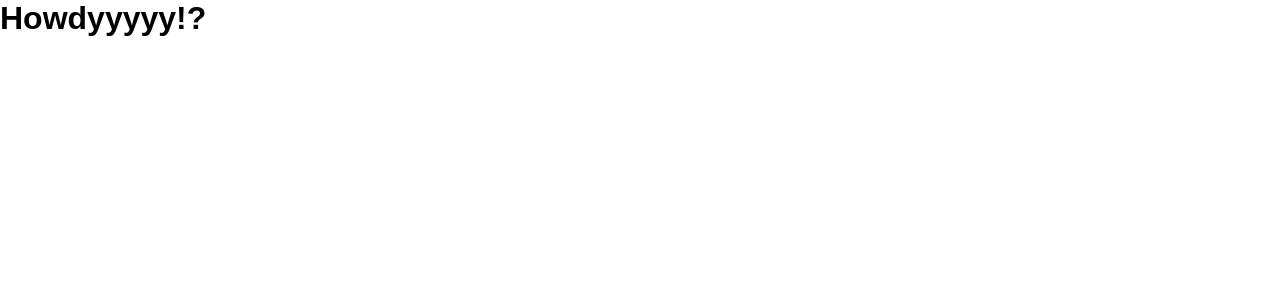
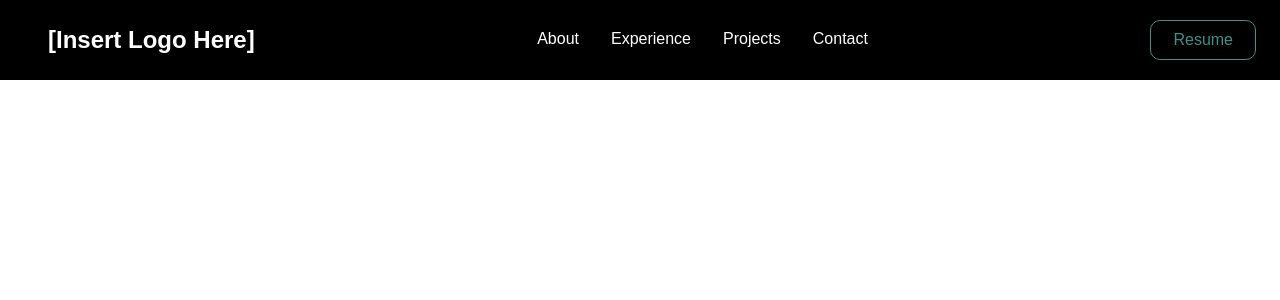
Before and after one commit to nikhil-raina/Personal-Website, a React (Create React App) app: page / in a window 1280 px wide. Shown: the top 300 px of the page. Built offline with nearby package versions, Linux system fonts and the light colour scheme.

Commit message:
Added the NavBar and its components. Need to make them funciton correctly.

```diff
--- a/package.json
+++ b/package.json
@@ -3,12 +3,17 @@
   "version": "0.1.0",
   "private": true,
   "dependencies": {
+    "@react-icons/all-files": "^4.1.0",
     "@testing-library/jest-dom": "^5.11.4",
     "@testing-library/react": "^11.1.0",
     "@testing-library/user-event": "^12.1.10",
     "react": "^17.0.2",
     "react-dom": "^17.0.2",
+    "react-icons": "^4.2.0",
+    "react-router-dom": "^5.2.0",
     "react-scripts": "4.0.3",
+    "react-scroll": "^1.8.2",
+    "styled-components": "^5.3.0",
     "web-vitals": "^1.0.1"
   },
   "scripts": {
--- a/src/App.js
+++ b/src/App.js
@@ -1,10 +1,13 @@
 import './App.css';
+import Navbar from './components/NavBar';
+import {BrowserRouter as Router} from 'react-router-dom'
+
 
 function App() {
   return (
-    <div className="App">
-      <h1>Howdyyyyy!?</h1>
-    </div>
+    <Router>
+      <Navbar/>
+    </Router>
   );
 }
 
--- /dev/null
+++ b/src/components/NavBar/NavBarElements.js
@@ -0,0 +1,115 @@
+import styled from 'styled-components'
+import {Link as LinkRouter} from 'react-router-dom'
+import {Link as LinkScroll} from 'react-scroll'
+
+export const Nav = styled.nav`
+  background: #000;
+  height: 80px;
+  ${'' /* margin-top: -80px; */}
+  display: flex;
+  justify-content: center;
+  align-items: center;
+  position: sticky;
+  top: 0;
+  z-index: 10;
+
+  @media screen and (max-width: 960px) {
+    transition: 0.8s all ease;
+  }
+`;
+
+export const NavBarContainer = styled.div`
+  display: flex;
+  justify-content: space-between;
+  height: 80px;
+  z-index: 1;
+  width: 100%;
+  padding: 0 24px;
+  max-width: 3000px;
+`;
+
+export const NavLogo = styled(LinkRouter)`
+  color: #fff;
+  justify-self: flex-start;
+  cursor: pointer;
+  font-size: 1.5rem;
+  display: flex;
+  align-items: center;
+  margin-left: 24px;
+  font-weight: bold;
+  text-decoration: none;
+`;
+
+export const MobileIcon = styled.div`
+  display: none;
+
+  @media screen and (max-width : 768px) {
+    display: block;
+    position: absolute;
+    top: 0;
+    right:0;
+    transform: translate(-100%, 60%);
+    font-size: 1.8rem;
+    cursor: pointer;
+    color: #fff;
+  }
+`;
+
+export const NavMenu = styled.ul`
+  display: flex;
+  align-items: center;
+  list-style: none;
+  text-align: center;
+  ${'' /* margin-right: -22px; */}
+
+  @media screen and (max-width: 768px) {
+    display: none;
+  }
+`;
+
+export const NavItem = styled.li`
+  height: 20px;
+`;
+
+
+export const NavLinks = styled(LinkScroll)`
+  color: #fff;
+  display: flex;
+  align-tems: center;
+  text-decoration: none;
+  padding: 0 1rem;
+  height: 100%;
+  cursor: pointer;
+
+  &.active {
+    border-bottom: 3px solid #01bf71;
+  }
+`;
+
+export const NavBtn = styled.nav `
+  display: flex;
+  align-items: center;
+
+  @media screen and (max-width: 768px) {
+    display:none
+  }
+`;
+
+export const NavResumeBtnLink = styled(LinkRouter) `
+  border-radius: 10px;
+  white-space: nowrap;
+  padding: 10px 22px;
+  color: #458E87;
+  font-size: 16px;
+  outline: none;
+  border: 1px solid #458E87;
+  cursor: pointer;
+  transition: all 0.2s ease-in-out;
+  text-decoration: none;
+
+  &.hover {
+    transition: all 0.2s ease-in-out;
+    background: #fff;
+    color: #010606;
+  }
+`
--- /dev/null
+++ b/src/components/NavBar/index.js
@@ -0,0 +1,51 @@
+import React from 'react'
+import {FaBars} from 'react-icons/fa'
+import {
+  Nav,
+  NavBarContainer,
+  NavLogo,
+  MobileIcon,
+  NavMenu,
+  NavItem,
+  NavLinks,
+  NavBtn,
+  NavResumeBtnLink
+} from './NavBarElements'
+
+
+const Navbar = () => {
+  return (
+    // "<>, </> are called fragments"
+    <>
+      <Nav>
+        <NavBarContainer>
+          <NavLogo to='/'>[Insert Logo Here]</NavLogo>
+          <MobileIcon>
+            <FaBars />
+          </MobileIcon>
+
+          <NavMenu>
+          {/* These would lead to the IDs on the Div for the respective Links */}
+            <NavItem>
+              <NavLinks to="about">About</NavLinks>
+            </NavItem>
+            <NavItem>
+              <NavLinks to="experience">Experience</NavLinks>
+            </NavItem>
+            <NavItem>
+              <NavLinks to="projects">Projects</NavLinks>
+            </NavItem>
+            <NavItem>
+              <NavLinks to="contact">Contact</NavLinks>
+            </NavItem>
+          </NavMenu>
+          <NavBtn>
+            <NavResumeBtnLink to="resume">Resume</NavResumeBtnLink>
+          </NavBtn>
+        </NavBarContainer>
+      </Nav>
+    </>
+  )
+}
+
+export default Navbar
```
Also changed, not shown: 1 other file (tests, documents, lock files or other folders).
